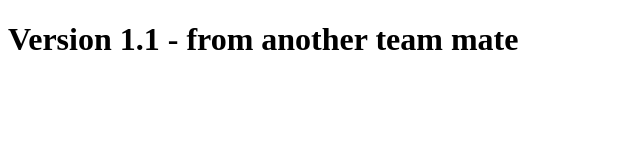
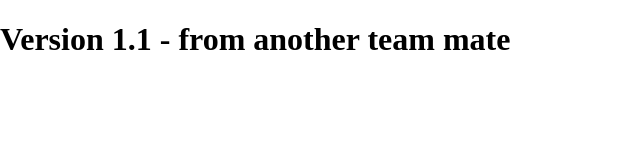
Before and after one commit to alphamod/sample-git, a plain HTML site: page index.html in a window 1280 px wide. Shown: the whole page, without its empty margins (0-640 px from the left). Drawn offline with Linux system fonts and the light colour scheme.

Commit message:
version 1.2
linked css file with the HTML

```diff
--- a/index.html
+++ b/index.html
@@ -4,7 +4,8 @@
     <meta charset="UTF-8">
     <meta http-equiv="X-UA-Compatible" content="IE=edge">
     <meta name="viewport" content="width=device-width, initial-scale=1.0">
-    <title>Version 1</title>
+    <title>Version 1.2</title>
+    <link rel="stylesheet" href="style.css">
 </head>
 <body>
     <h1>Version 1.1 - from another team mate</h1>
```
